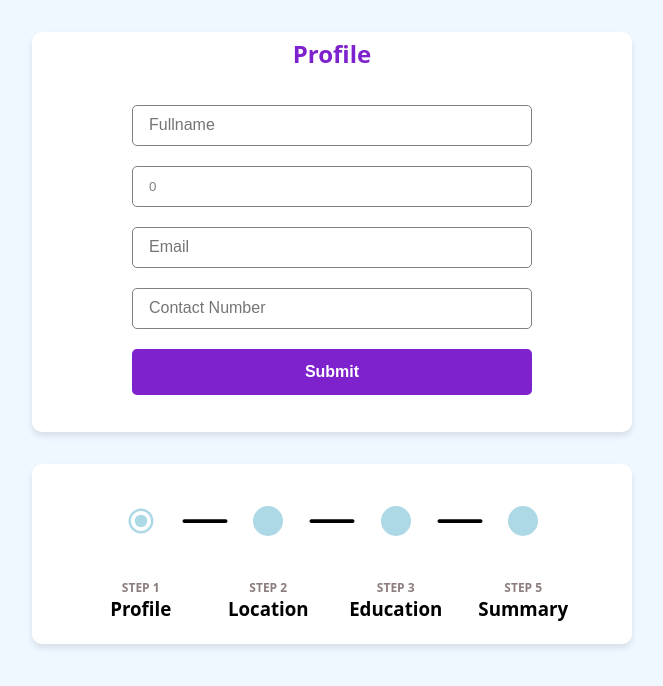
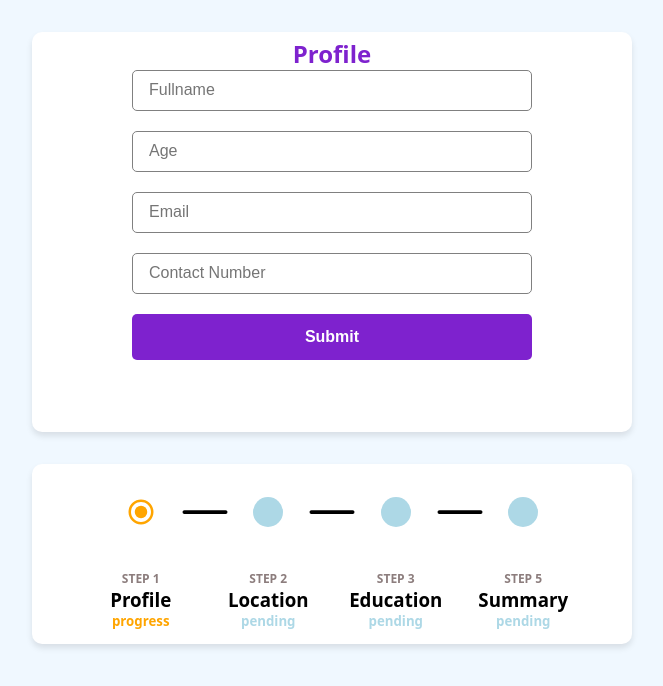
Before and after one commit to ImAnanthakrishnan/Stepper, a React (Vite) app: page / in a window 1280 px wide. Shown: the top 686 px of the page, without its empty margins (308-971 px from the left). Built offline with nearby package versions, Linux system fonts and the light colour scheme.

Commit message:
final modification

```diff
--- a/src/components/address.tsx
+++ b/src/components/address.tsx
@@ -1,11 +1,12 @@
 import React from "react";
 import { PropsType } from "../utils/types";
+import { IoArrowBackCircleOutline } from "react-icons/io5";
 
-const Address = ({ handleChange, handleSubmit, formData }: PropsType) => {
+const Address = ({ handleChange, handleSubmit, formData,errors,handleBack }: PropsType) => {
   return (
     <section className="feature">
       <h2 className="heading">Location</h2>
-      <form onSubmit={()=>handleSubmit('address')}>
+      <div className="form">
         <div className="feature-input">
           <input
             type="text"
@@ -14,7 +15,7 @@ const Address = ({ handleChange, handleSubmit, formData }: PropsType) => {
             value={formData.address}
             onChange={handleChange}
           />
-          {/*errors.email && <p className="errors">{errors.email}</p>*/}
+          {errors.address && <p className="errors">{errors.address}</p>}
         </div>
         <div className="feature-input">
           <input
@@ -24,7 +25,7 @@ const Address = ({ handleChange, handleSubmit, formData }: PropsType) => {
             value={formData.place}
             onChange={handleChange}
           />
-          {/*errors.password && <p className="errors">{errors.password}</p>*/}
+          {errors.place && <p className="errors">{errors.place}</p>}
         </div>
         <div className="feature-input">
           <input
@@ -35,7 +36,7 @@ const Address = ({ handleChange, handleSubmit, formData }: PropsType) => {
             min={1}
             onChange={handleChange}
           />
-          {/*errors.password && <p className="errors">{errors.password}</p>*/}
+          {errors.pincode && <p className="errors">{errors.pincode}</p>}
         </div>
         <div className="feature-input">
           <input
@@ -43,14 +44,16 @@ const Address = ({ handleChange, handleSubmit, formData }: PropsType) => {
             name="state"
             value={formData.state}
             placeholder="State"
+            onChange={handleChange}
             id=""
           />
-          {/*errors.password && <p className="errors">{errors.password}</p>*/}
+          {errors.state && <p className="errors">{errors.state}</p>}
         </div>
-        <button>
+        <button onClick={()=>handleSubmit('education')}>
           <span>Submit</span>
         </button>
-      </form>
+      </div>
+      <p className='back' onClick={handleBack}><IoArrowBackCircleOutline size={20}/> Back</p>
     </section>
   );
 };
--- a/src/components/profile.tsx
+++ b/src/components/profile.tsx
@@ -1,12 +1,16 @@
 import React from "react";
 import { PropsType } from "../utils/types";
 
-
-const Profile = ({ handleChange,handleSubmit,formData }: PropsType) => {
+const Profile = ({
+  handleChange,
+  handleSubmit,
+  formData,
+  errors,
+}: PropsType) => {
   return (
     <section className="feature">
-        <h2 className="heading">Profile</h2>
-      <form onSubmit={() => handleSubmit('profile')}>
+      <h2 className="heading">Profile</h2>
+      <div className="form">
         <div className="feature-input">
           <input
             type="text"
@@ -15,7 +19,7 @@ const Profile = ({ handleChange,handleSubmit,formData }: PropsType) => {
             value={formData.name}
             onChange={handleChange}
           />
-          {/*errors.email && <p className="errors">{errors.email}</p>*/}
+          {errors.name && <p className="errors">{errors.name}</p>}
         </div>
         <div className="feature-input">
           <input
@@ -26,7 +30,7 @@ const Profile = ({ handleChange,handleSubmit,formData }: PropsType) => {
             min={1}
             onChange={handleChange}
           />
-          {/*errors.password && <p className="errors">{errors.password}</p>*/}
+          {errors.age && <p className="errors">{errors.age}</p>}
         </div>
         <div className="feature-input">
           <input
@@ -37,7 +41,7 @@ const Profile = ({ handleChange,handleSubmit,formData }: PropsType) => {
             min={1}
             onChange={handleChange}
           />
-          {/*errors.password && <p className="errors">{errors.password}</p>*/}
+          {errors.email && <p className="errors">{errors.email}</p>}
         </div>
         <div className="feature-input">
           <input
@@ -47,10 +51,12 @@ const Profile = ({ handleChange,handleSubmit,formData }: PropsType) => {
             value={formData.contact}
             onChange={handleChange}
           />
-          {/*errors.password && <p className="errors">{errors.password}</p>*/}
+          {errors.contact && <p className="errors">{errors.contact}</p>}
         </div>
-        <button><span>Submit</span></button>
-      </form>
+        <button onClick={() => handleSubmit("address")}>
+          <span>Submit</span>
+        </button>
+      </div>
     </section>
   );
 };
--- a/src/components/stepper.tsx
+++ b/src/components/stepper.tsx
@@ -13,56 +13,56 @@ const Stepper = ({
   tab: string;
   status:StatusFullType
 }) => {
-  console.log(tab);
+  console.log(status);
   return (
     <section className="stepper-container">
       <div className="top-stepper">
-        {tab === "profile" && status.profile === "progress" ? (
-          <MdOutlineRadioButtonChecked color="lightblue" size={30} />
-        ) : tab === "profile" && status.profile === "completed" ? (
+        { status.profile === "progress" ? (
+          <MdOutlineRadioButtonChecked color="orange" size={30} />
+        ) : status.profile === "completed" ? (
           <BsCheckCircleFill color="green" size={30} />
         ) : (
           <BsCircleFill color="lightblue" size={30}/>
         )}
         <BsDashLg size={60} />
-        {tab === "location" && status.address === "progress" ? (
-          <MdOutlineRadioButtonChecked color="lightblue" size={30} />
-        ) : tab === "location" && status.address === "completed" ? (
+        {status.address === "progress" ? (
+          <MdOutlineRadioButtonChecked color="orange" size={30} />
+        ) : status.address === "completed" ? (
           <BsCheckCircleFill color="green" size={30} />
         ) : (
           <BsCircleFill color="lightblue" size={30}/>
         )}
         <BsDashLg size={60} />
-        {tab === "education" && status.education === "progress" ? (
-          <MdOutlineRadioButtonChecked color="lightblue" size={30} />
-        ) : tab === "education" && status.education === "completed" ? (
+        {status.education === "progress" ? (
+          <MdOutlineRadioButtonChecked color="orange" size={30} />
+        ) : status.education === "completed" ? (
           <BsCheckCircleFill color="green" size={30} />
         ) : (
           <BsCircleFill color="lightblue" size={30}/>
         )}
         <BsDashLg size={60} />
-        {<BsCircleFill color="lightblue" size={30} />}
+        {status.summary === "pending" ? <BsCircleFill color="lightblue" size={30} /> : <BsCheckCircleFill color="green" size={30} />}
       </div>
       <div className="bottom-stepper">
         <div className="bottom-container">
           <h5>STEP 1</h5>
           <h3>Profile</h3>
-          <h5>{}</h5>
+          <h5 style={status.profile =="completed" ? {color:'yellowgreen'} : status.profile == "progress" ? {color:'orange'} : {color:'lightblue'}  }>{status.profile}</h5>
         </div>
         <div className="bottom-container">
           <h5>STEP 2</h5>
           <h3>Location</h3>
-          <h5>{}</h5>
+          <h5  style={status.address =="completed" ? {color:'yellowgreen'} : status.address == "progress" ? {color:'orange'} : {color:'lightblue'}  }>{status.address}</h5>
         </div>
         <div className="bottom-container">
           <h5>STEP 3</h5>
           <h3>Education</h3>
-          <h5>{}</h5>
+          <h5  style={status.education =="completed" ? {color:'yellowgreen'} : status.education == "progress" ? {color:'orange'} : {color:'lightblue'}  }>{status.education}</h5>
         </div>
         <div className="bottom-container">
           <h5>STEP 5</h5>
           <h3>Summary</h3>
-          <h5>{}</h5>
+          <h5  style={status.summary =="completed" ? {color:'yellowgreen'} : status.summary == "progress" ? {color:'orange'} : {color:'lightblue'}  }>{status.summary}</h5>
         </div>
       </div>
     </section>
--- a/src/pages/Home.tsx
+++ b/src/pages/Home.tsx
@@ -3,36 +3,134 @@ import Profile from "../components/profile";
 import Address from "../components/address";
 import Education from "../components/education";
 import Stepper from "../components/stepper";
-import { FormType, StatusFullType,TabType } from "../utils/types";
+import { FormType, StatusFullType, TabType } from "../utils/types";
+import { addressValidation, educationValidation, profileValidation } from "../utils/helper";
+import Summary from "../components/summary";
 
 const Home = () => {
   const [tab, setTab] = useState<TabType>("profile");
-  const [status, setStatus] = useState<StatusFullType>({profile:"progress",address:"pending",education:"pending"});
-  const [formData,setFormData] = useState<FormType>({
-    name:"",age:0,email:"",contact:"",
-    qualification:"",specification:"",cgpa:0,university:"",
-    address:"",place:"",pincode:0,state:""
-  })
-  const handleChange = (e:React.ChangeEvent<HTMLInputElement>) => {
+  const [errors, setErrors] = useState<{ [key: string]: string }>({});
+  const [status, setStatus] = useState<StatusFullType>({
+    profile: "progress",
+    address: "pending",
+    education: "pending",
+    summary:"pending"
+  });
+  const [formData, setFormData] = useState<FormType>({
+    name: "",
+    age: "",
+    email: "",
+    contact: "",
+    qualification: "",
+    specification: "",
+    cgpa: "",
+    university: "",
+    address: "",
+    place: "",
+    pincode: "",
+    state: "",
+  });
+  const handleChange = (e: React.ChangeEvent<HTMLInputElement>) => {
     setFormData((prev) => ({
       ...prev,
-      [e.target.name] : e.target.value
-    }))
+      [e.target.name]: e.target.value,
+    }));
   };
-  const handleSubmit = (currenTab:TabType) => {
-      setTab(currenTab)
+
+  const handleSubmit = (currenTab: TabType) => {
+    let validationErrors:{[key:string]:string} = {};
+    if (currenTab === "address") {
+      validationErrors = profileValidation(formData);
+    } else if (currenTab === "education") {
+      validationErrors = addressValidation(formData);
+    } else if(currenTab === "summary"){
+      validationErrors = educationValidation(formData);
+    }
+    setErrors(validationErrors);
+    let hasErrors = Object.keys(validationErrors).some(error => error !== '');
+    if (hasErrors) {
+      return;
+    }
+    setTab(currenTab);
+    if(currenTab === "address"){
+      setStatus((prev) => ({
+        ...prev,
+        profile:"completed",
+        address:"progress"
+      }));
+    } else if(currenTab === "education"){
+      setStatus((prev) => ({
+        ...prev,
+        address:"completed",
+        education:"progress"
+      }));
+    } else if(currenTab === "summary"){
+      setStatus((prev) => ({
+        ...prev,
+        education:"completed",
+        summary:"completed"
+      }));
+    }
   };
+
+  const handleBack = () => {
+    if(tab === "address"){
+      setTab("profile");
+      setStatus((prev)=>({
+        ...prev,
+        profile:"progress",
+        address:"pending"
+      }))
+    } else if(tab === "education"){
+      setTab("address");
+      setStatus((prev)=>({
+        ...prev,
+        address:"progress",
+        education:"pending"
+      }))
+    } else if(tab === "summary"){
+      setTab("education");
+      setStatus((prev)=>({
+        ...prev,
+        education:"progress",
+        summary:"pending"
+      }))
+    }
+  }
+
 
   return (
     <section className="container">
       {tab === "profile" ? (
-        <Profile handleChange={handleChange} handleSubmit={handleSubmit} setStatus={setStatus} formData={formData}/>
+        <Profile
+          handleChange={handleChange}
+          handleSubmit={handleSubmit}
+          setStatus={setStatus}
+          formData={formData}
+          errors={errors}
+        />
       ) : tab === "address" ? (
-        <Address handleChange={handleChange} handleSubmit={handleSubmit} setStatus={setStatus} formData={formData}/>
-      ) : (
-        <Education handleChange={handleChange} handleSubmit={handleSubmit} setStatus={setStatus} formData={formData}/>
-      )}
-      <Stepper setTab={setTab} tab={tab} status={status}/>
+        <Address
+          handleChange={handleChange}
+          handleSubmit={handleSubmit}
+          setStatus={setStatus}
+          formData={formData}
+          errors={errors}
+          handleBack={handleBack}
+        />
+      ) : tab === "education" ? (
+        <Education
+          handleChange={handleChange}
+          handleSubmit={handleSubmit}
+          setStatus={setStatus}
+          formData={formData}
+          errors={errors}
+          handleBack={handleBack}
+        />
+      ) :
+      (<Summary formData={formData}/>)
+      }
+      <Stepper setTab={setTab} tab={tab} status={status} />
     </section>
   );
 };
```
Also changed, not shown: src/components/education.tsx (+9 -9 lines).
